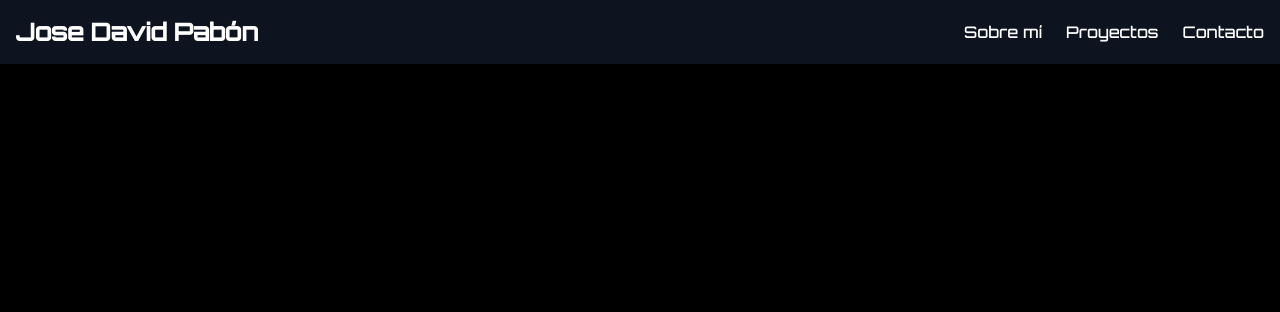
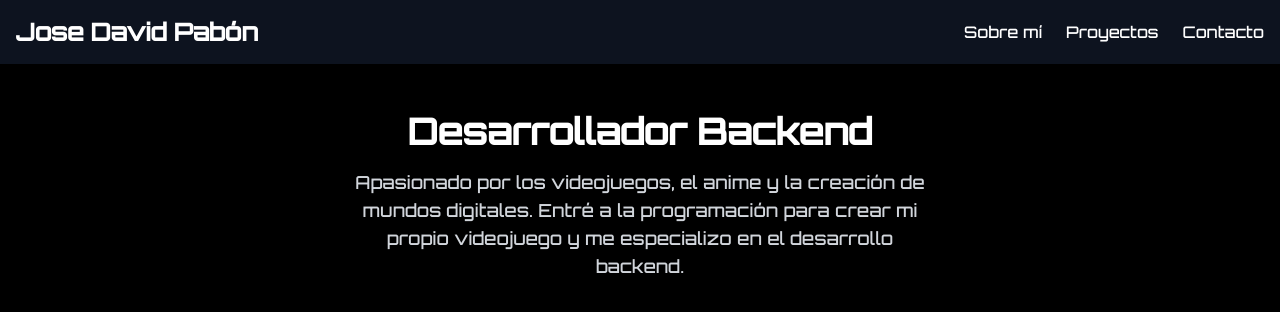
Before and after one commit to cronox808/Portafolio, a plain HTML site: page index.html in a window 1280 px wide. Drawn offline with nearby package versions, Linux system fonts and the light colour scheme.

```diff
--- a/index.html
+++ b/index.html
@@ -26,5 +26,13 @@
     </header>
 
     <main class="px-6 md:px-16 py-12 space-y-20">
+
+    <section id="hero" class="text-center">
+        <h2 class="text-4xl text-cyan-400 font-bold mb-4">Desarrollador Backend</h2>
+        <p class="text-lg text-gray-300 max-w-xl mx-auto">
+          Apasionado por los videojuegos, el anime y la creación de mundos digitales.
+          Entré a la programación para crear mi propio videojuego y me especializo en el desarrollo backend.
+        </p>
+      </section>
 </body>
 </html>
```
